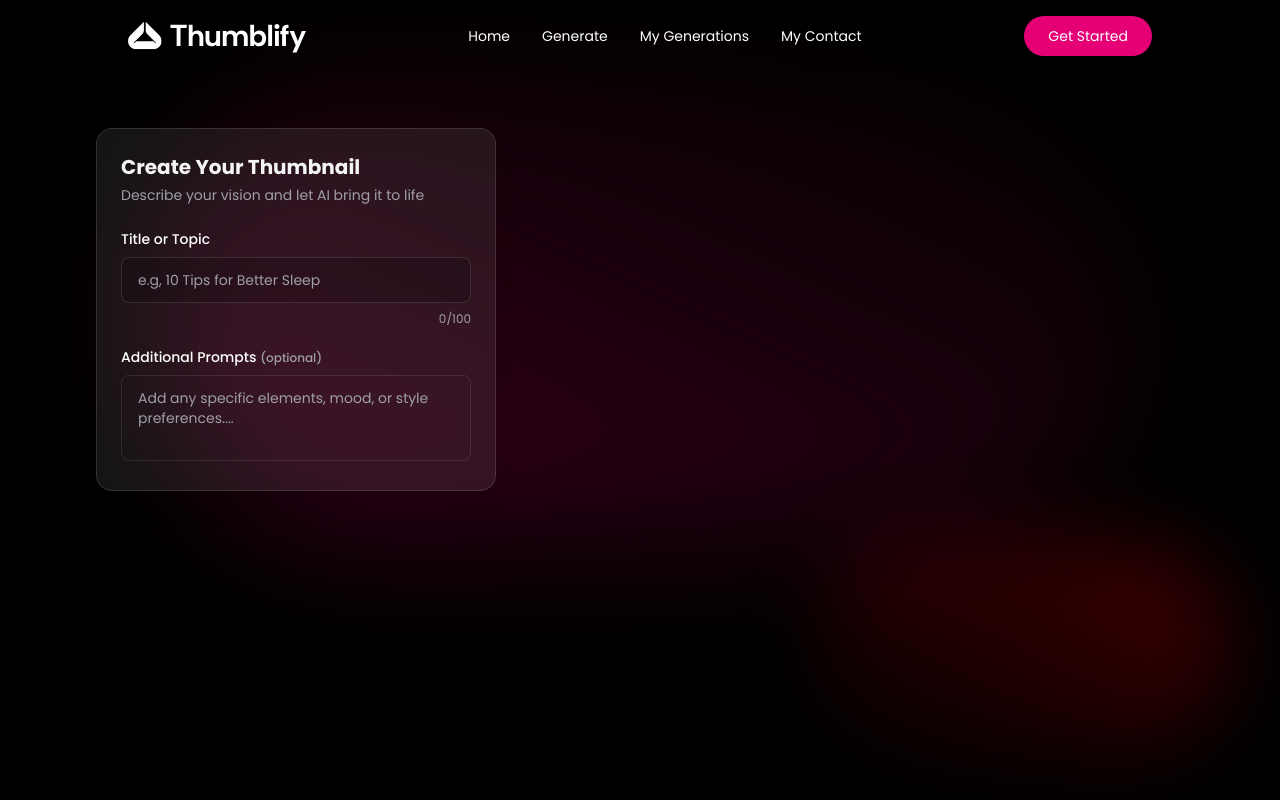
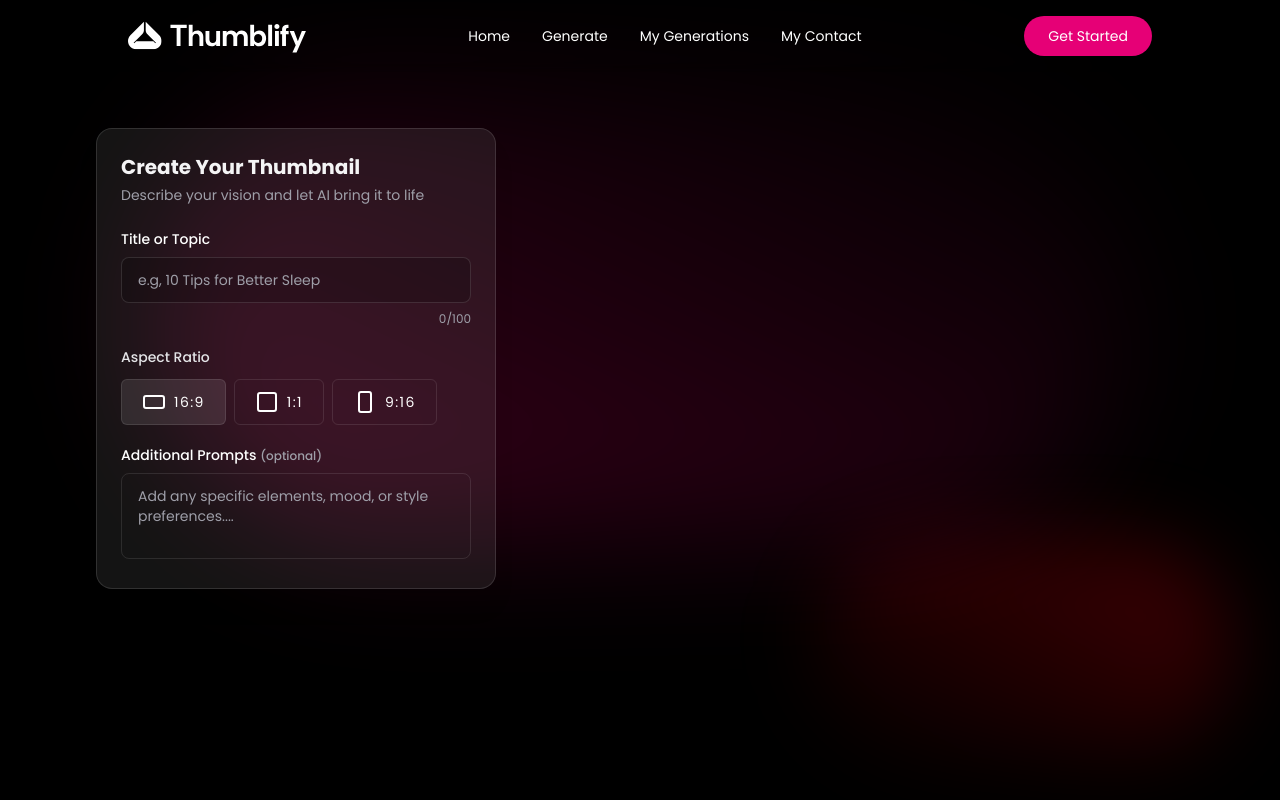
Before and after one commit to omerali6093/AI-Thumbnail-Generator, a React (Vite) app in the folder client/reactjs/: page /generate/1 in a window 1280 px wide. Shown: the top 800 px of the page. Built offline with nearby package versions, Linux system fonts and the light colour scheme.

Commit message:
feat: added Aspect Ratio

```diff
--- /dev/null
+++ b/client/reactjs/src/components/AspectRatioSelector.tsx
@@ -0,0 +1,38 @@
+import { RectangleHorizontal, RectangleVertical, Square } from "lucide-react"
+import { aspectRatios, type AspectRatio } from "../assets/assets"
+import type React from "react"
+
+
+
+function AspectRatioSelector({value, onChange }: {value: AspectRatio; onChange: (ratio: AspectRatio) => void}) {
+
+    const iconMap = {
+        '16:9': <RectangleHorizontal className="size-6"/>,
+        '1:1': <Square className="size-6"/>,
+        '9:16': <RectangleVertical className="size-6"/>,
+    } as Record<AspectRatio, React.ReactNode>
+
+    return (
+        <div className="space-y-3 dark">
+            <label className="block text-sm font-medium text-zinc-200">Aspect Ratio</label>
+
+            <div className="flex flex-wrap gap-2">
+                {aspectRatios.map((ratio) => {
+                    const selected = value === ratio;
+
+                    return (
+                        <button key={ratio} type="button" onClick={() => onChange(ratio)}
+                        className={`flex items-center gap-2 rounded-md border px-5 py-2.5
+                        text-sm transition border-white/10 ${selected ? 'bg-white/10' : 'hover:bg-white/6'}`}>
+                            {iconMap[ratio]}
+                            <span className="tracking-widest">{ratio}</span>
+                        </button>
+                    )
+
+                })}
+            </div>
+        </div>
+    )
+}
+
+export default AspectRatioSelector
--- a/client/reactjs/src/pages/GeneratePage.tsx
+++ b/client/reactjs/src/pages/GeneratePage.tsx
@@ -1,7 +1,8 @@
 import { useState } from "react"
 import { useParams } from "react-router-dom"
-import type { IThumbnail } from "../assets/assets";
+import { colorSchemes, type AspectRatio, type IThumbnail, type ThumbnailStyle } from "../assets/assets";
 import SoftBackDrop from "../components/SoftBackDrop";
+import AspectRatioSelector from "../components/AspectRatioSelector";
 
 
 function GeneratePage() {
@@ -11,6 +12,11 @@ function GeneratePage() {
     const [additionalDetails, setAdditionalDetails] = useState('')
     const [thumbnail, setThumbnail] = useState<IThumbnail | null>(null);
     const [loading, setLoading] = useState(false)
+
+    const [aspectRatio, setAspectRatio] = useState<AspectRatio>("16:9")
+    const [colorSchemeId, setColorSchemeId] = useState<string>(colorSchemes[0].id)
+    const [style, setStyle] = useState<ThumbnailStyle>("Bold & Graphic")
+    const [styleDropDown, setstyleDropDown] = useState(false)
 
     console.log(title)
 
@@ -46,6 +52,10 @@ function GeneratePage() {
                                     </div>
 
                                     {/* AspectRatioSelector */}
+                                    <AspectRatioSelector
+                                    value={aspectRatio}
+                                    onChange={setAspectRatio}
+                                    />
                                     {/* StyleSelector */}
                                     {/* ColorSchemeSelector */}
 
```
